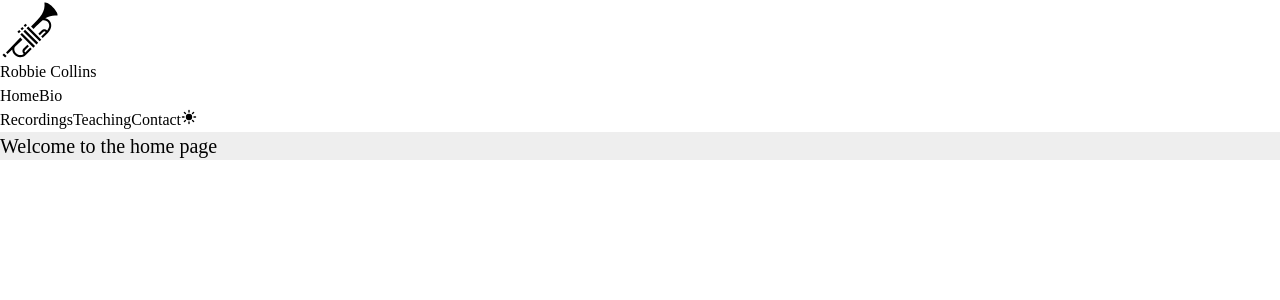
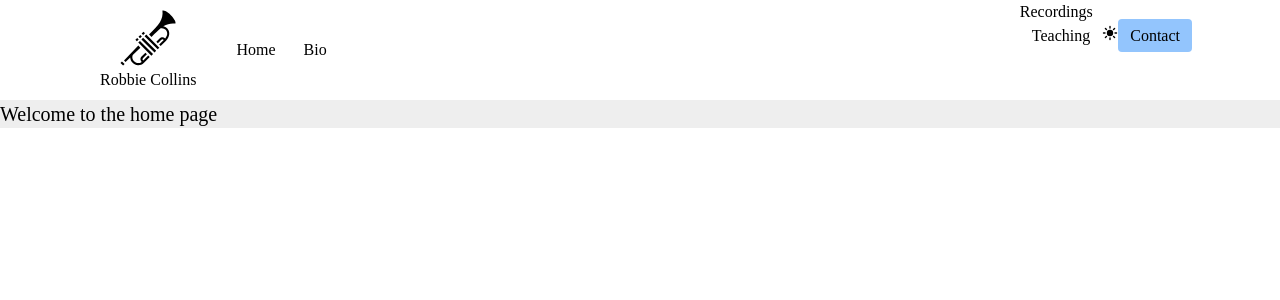
Before and after one commit to Nealium104/robbie, a Next.js app: page / in a window 1280 px wide. Shown: the top 300 px of the page. Built offline with nearby package versions, Linux system fonts and the light colour scheme.

Commit message:
worked on nav, need to revisit next session

```diff
--- a/src/components/Nav.js
+++ b/src/components/Nav.js
@@ -3,8 +3,9 @@ import Link from "next/link"
 import { IoMenu } from 'react-icons/io5'
 import { GiTrumpet } from 'react-icons/gi'
 import { IoSunny } from 'react-icons/io5'
+import { IoReorderThreeSharp } from 'react-icons/io5'
 
-export default function Nav () {
+export default function Nav() {
   const btnRef = useRef(null);
   const menuRef = useRef(null);
 
@@ -30,98 +31,51 @@ export default function Nav () {
     return (
         <nav>
             {/* Primary Div */}
-            <div>
-                <div>
-                    <GiTrumpet className='text-6xl'/>
-                    <Link href="/">Robbie Collins</Link>
-                </div>
-                <Link href="/">Home</Link>
-                <Link href="/bio/">Bio</Link>
-            </div>
+            <div className='xl:max-w-6xl mx-auto px-6'>
+                <div className='flex justify-between'>
+                    <div className='flex items-center space-x-4'>
+                        <div className='py-2 px-3'>
+                            <Link href='/'>
+                            <GiTrumpet className='text-6xl mx-auto font-bold' />
+                            Robbie Collins
+                            </Link>
+                        </div>
+
+                        <div className='hidden md:flex items-center space-x-1'>
+                            <Link href="/" className='py-2 px-3'>Home</Link>
+                            <Link href="/bio/" className='py-2 px-3'>Bio</Link>
+                        </div>
+                    </div>
+
+
             {/* Secondary Div */}
             <div>
-                <Link href="/recordings/">Recordings</Link>
-                <Link href="/teaching/">Teaching</Link>
-                <Link href="/contact/">Contact</Link>
+                <Link href="/recordings/" className='hidden md:flex items-center space-x-1'>Recordings</Link>
+                <Link href="/teaching/" className='py-2 px-3'>Teaching</Link>
                 <button>
                     <IoSunny />
                 </button>
+                <Link href="/contact/" className='py-2 px-3 bg-blue-300 rounded hover:bg-blue-400'>Contact</Link>
             </div>
+
+            {/* Mobile Menu Collapse Button */}
+            <div className='md:hidden flex items-center'>
+                <button className='mobile-menu-button' ref={btnRef}>
+                    <IoReorderThreeSharp />
+                </button>
+            </div>
+        </div>
+        {/* Mobile Menu */}
+        <div className='flex flex-col items-center mobile-menu hidden md:hidden' ref={menuRef}>
+        <Link href="/">Home</Link>
+        <Link href="/bio/">Bio</Link>
+        <Link href="/recordings/">Recordings</Link>
+        <Link href="/teaching/">Teaching</Link>
+        <Link href="/contact/">Contact</Link>
+
+        </div>
+        </div>
         </nav>
     )
 
 }
-
-// import React, { useEffect, useRef } from 'react';
-// import Link from 'next/link';
-// import { BiMusic } from 'react-icons/bi';
-// import { BiMenu } from 'react-icons/bi';
-
-// export default function Nav() {
-//   const btnRef = useRef(null);
-//   const menuRef = useRef(null);
-
-//   useEffect(() => {
-//     const btn = btnRef.current;
-//     const menu = menuRef.current;
-
-//     if (btn && menu) {
-//       btn.addEventListener('click', () => {
-//         menu.classList.toggle('hidden');
-//       });
-//     }
-
-//     return () => {
-//       if (btn) {
-//         btn.removeEventListener('click', () => {
-//           menu.classList.toggle('hidden');
-//         });
-//       }
-//     };
-//   }, []);
-
-//     return (
-//         <nav className="bg-afWhite">
-//             <div className="xl:max-w-6xl mx-auto px-6">
-//                 <div className="flex justify-between">
-//                     <div className="flex items-center space-x-4">
-//                         {/* Logo Here */}
-//                         <div className="py-2 px-3">
-//                             <a href="#">
-//                                 <BiMusic className="mx-auto"/>
-//                                 <span className="font-bold">Skunch</span>
-//                             </a>
-//                         </div>
-
-//                         {/* Primary Div */}
-//                         <div className="hidden md:flex items-center space-x-1 ">
-//                             <Link href="/" className="py-2 px-3 hover:text-red-900">Home</Link>
-//                             <Link href="/about/" className="py-2 px-3 hover:text-red-900">About</Link>
-//                         </div>
-//                     </div>
-
-//                     {/* Secondary Div */}
-//                     <div className="hidden md:flex items-center space-x-1 ">
-//                         <Link href='/archive/' className="py-2 px-3">Archive</Link>
-//                         <Link href='/merch/' className="py-2 px-3 bg-red-900 rounded hover:bg-red-800">Merch</Link>
-//                     </div>
-
-//                         {/* Mobile Menu Collapse Button */}
-//                         <div className="md:hidden flex items-center">
-//                             <button className="mobile-menu-button" ref={btnRef}>
-//                                 <BiMenu />
-//                             </button>
-//                         </div>
-//                     </div>
-//                         {/* Mobile Menu */}
-//                         <div className="flex flex-col items-center mobile-menu hidden md:hidden" ref={menuRef}>
-//                             <Link href='/' className="block py-2 px-4 text-sm hover:bg-gray-200 text-center">Home</Link>
-//                             <Link href='/about/' className="block py-2 px-4 text-sm hover:bg-gray-200 text-center">About</Link>
-//                             <Link href='/archive/' className="block py-2 px-4 text-sm hover:bg-gray-200 text-center">Archive</Link>
-//                             <Link href='/merch/' className="block py-2 px-4 text-sm hover:bg-gray-200 text-center">Merch</Link>
-//                         </div>
-//             </div>
-
-//         </nav>
-//     )
-// }
--- a/src/pages/_app.js
+++ b/src/pages/_app.js
@@ -1,6 +1,5 @@
 import '@/styles/globals.css'
 import { Roboto } from '@next/font/google'
-import { ThemeProvider } from 'next-themes'
 
 const roboto = Roboto({
   subsets: ['latin'],
```
